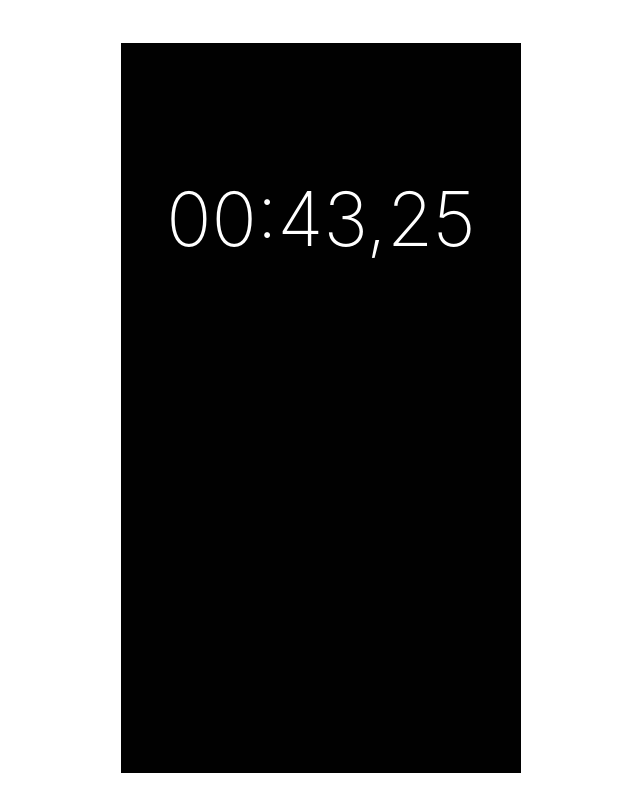
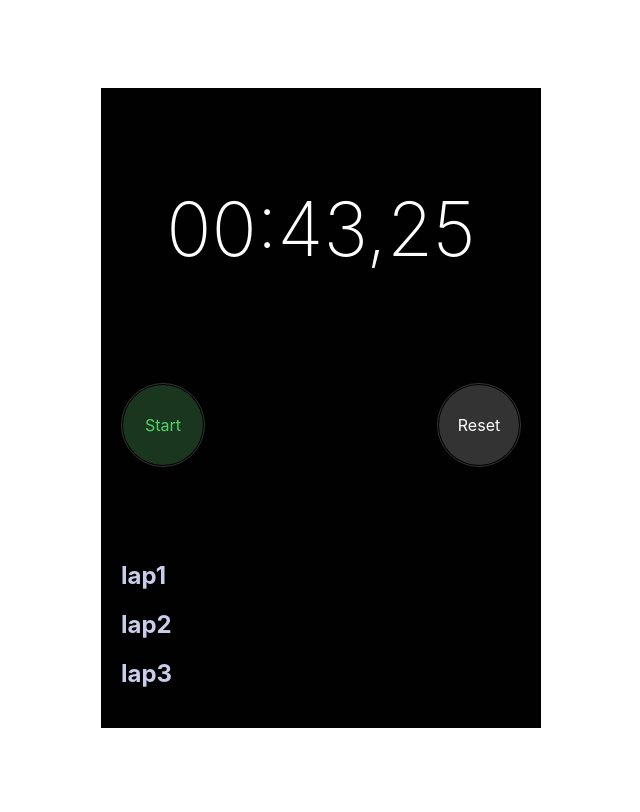
Before and after one commit to oleghabchak/Timer, a React (Create React App) app in the folder timer/: page / in a window 1280 px wide. Shown: the top 812 px of the page, without its empty margins (327-967 px from the left). Built offline with nearby package versions, Linux system fonts and the light colour scheme.

Commit message:
create layout and work with css

```diff
--- a/timer/src/App.js
+++ b/timer/src/App.js
@@ -8,14 +8,44 @@ const data = {
 
 function Timer({ interval }) {
   const duration = moment.duration(interval)
-  return  <span className='timer'>{ interval}</span>
+  return  <div className='timer'>
+      <p>
+        { interval}
+      </p>
+    </div>
 }
 
+function Buttons({ color, title, background}) {
+  return(
+    <div className="buttBorder">
+      <div className='button' style={{backgroundColor: background}}>
+        <p style={{color}}>{title}</p>
+      </div>
+    </div>
+  );
+}
+
+function LapList() {
+  return(
+    <div className="lapTable">
+      <h2>lap1</h2>
+      <h2>lap2</h2>
+      <h2>lap3</h2>
+    </div>
+  )
+
+}
 export default class App extends Component {
   render() {
     return(
     <div className="container">
       <Timer interval={data.timer} />
+      <div className="row">
+          <Buttons color='#50D166' title="Start" background='#1B361F'/>
+          <Buttons color='#FFF' title="Reset"  background='#333333' />
+      </div>
+
+      <LapList/>
     </div>
       )
   }
--- a/timer/src/index.css
+++ b/timer/src/index.css
@@ -19,16 +19,52 @@ code {
 .container {
   color:#c9ccea;
   display: flex;
-  justify-content: center;
   width: 400px;
   height: 600px;
   background: #010101;
-  padding-top: 130px;
+  align-content: center;
+  flex-direction: column;
+  justify-content: space-between;
+  padding: 20px;
+
 
 }
 
 .timer {
-  color:white;
+  color: #fff;;
   font-size: 75px;
   font-weight: 200;
+  width: 400px;
+  height: 200px;
+  display: flex;
+  justify-content: center;
 }
+
+.row{
+  display: flex;
+  justify-content: space-between;
+}
+.button {
+  width: 80px;
+  height: 80px;
+  margin: 1px;
+  border-radius:  50px ;
+  display: flex;
+  justify-content: center;
+  align-items: center;
+}
+
+.buttBorder {
+  width: 82px;
+  height: 82px;
+  border:solid;
+  border-color:#333333;
+  border-radius:  50px;
+  border-width: 1px;
+}
+.lapable{
+  display: flex;
+  width: 400px;
+  height: 200px;
+  color: rgb(134, 0, 0);
+}
```
